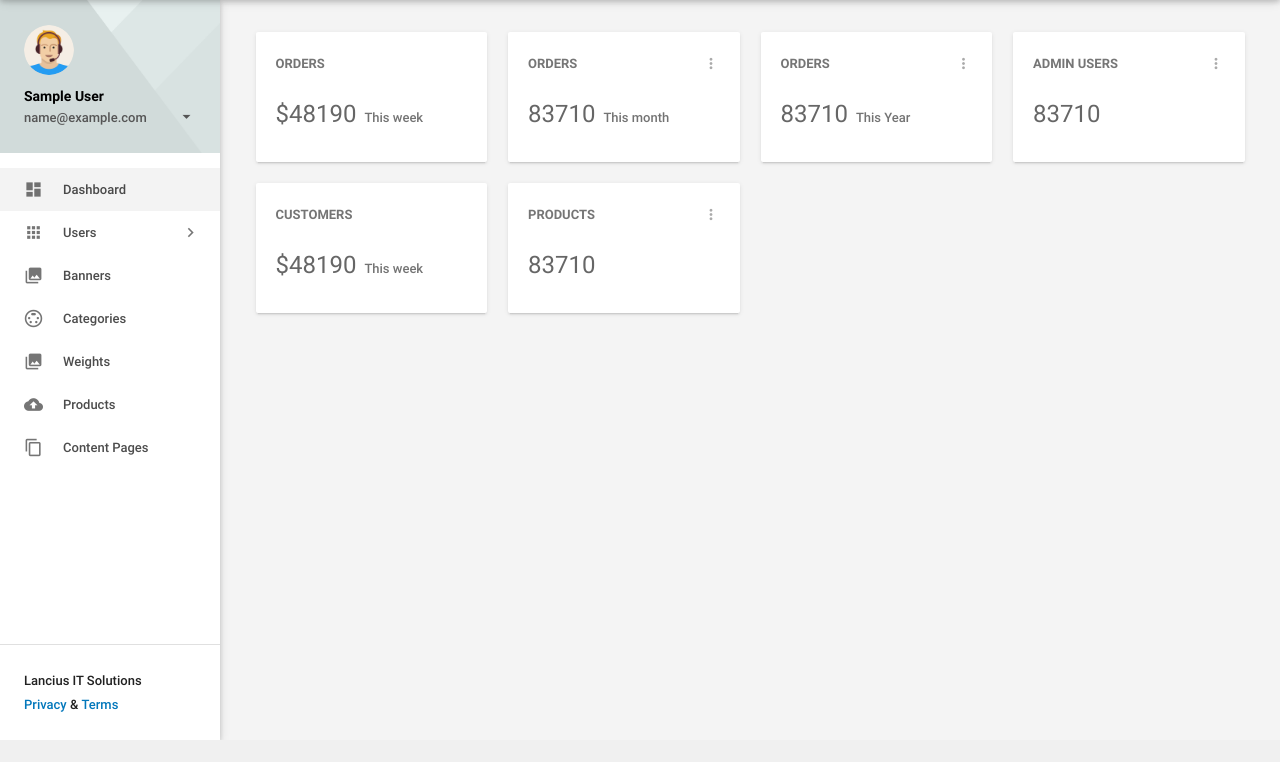
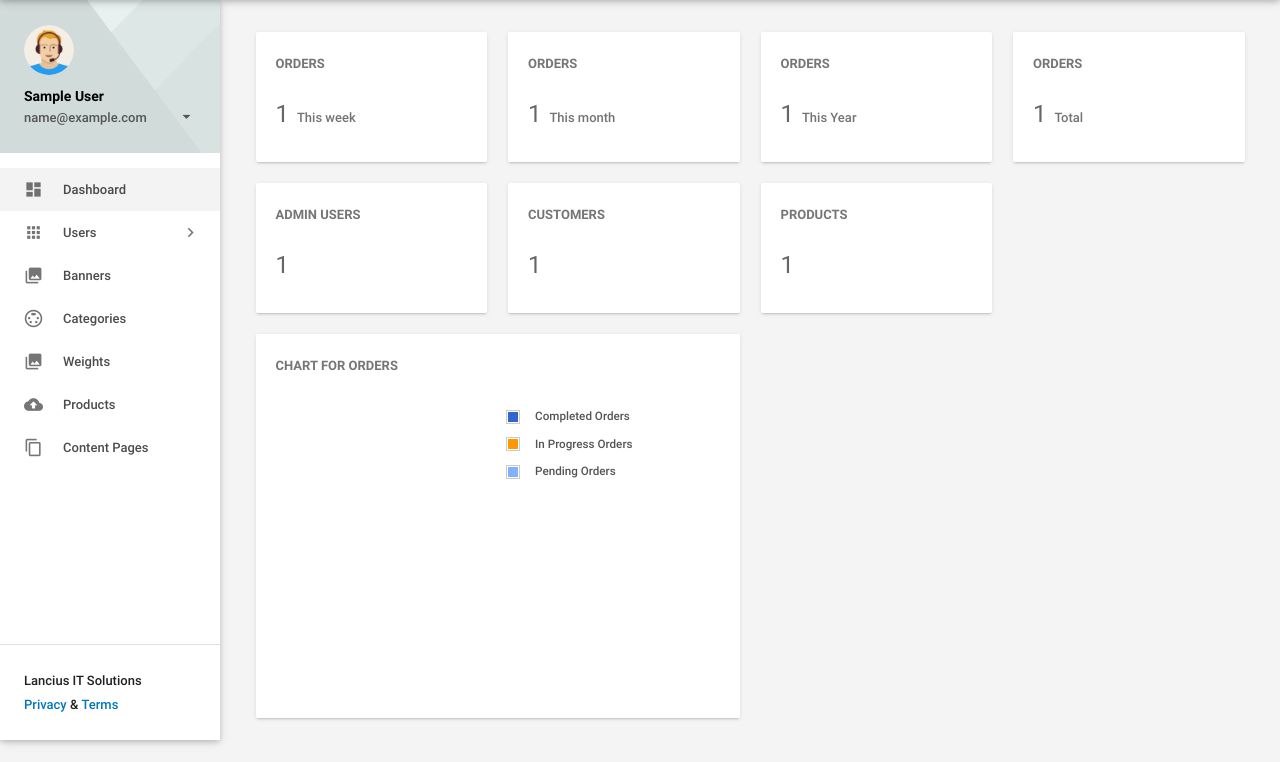
Before and after one commit to Srinivaslancius/Palle2Patnam, a PHP site: page /palle2patnam/dashboard.php in a window 1280 px wide. Shown: the part 60-822 px from the top of the page. Before the commit the page ends 800 px from the top, so only its background shows below. Run offline with PHP 8.4, Linux system fonts and the light colour scheme; the visitor is signed in with stand-in values (Sample User, id 1); tables that the repository leaves empty or names only in its code hold one stand-in row (values such as "Sample post"); some libraries are stand-ins or nearby versions.

Commit message:
dashboard chanegs

```diff
--- a/admin/dashboard.php
+++ b/admin/dashboard.php
@@ -1,8 +1,23 @@
-            <?php include_once 'main_header.php'; ?>
+<?php include_once 'main_header.php'; ?>
 
-            <?php include_once 'side_navigation.php';?>
+<?php include_once 'side_navigation.php';?>
 
             <main class="mn-inner">
+                <?php
+                $result = $conn->query("SELECT count(*) AS total FROM `orders` WHERE `order_date` > DATE_SUB(CURDATE(), INTERVAL 1 WEEK)");
+                $row = $result->fetch_assoc();
+                $sum = $row['total'];
+                $result1 = $conn->query("SELECT count(*) AS total1 FROM `orders` WHERE `order_date` > DATE_SUB(CURDATE(), INTERVAL 1 MONTH)");
+                $row1 = $result1->fetch_assoc();
+                $sum1 = $row1['total1'];
+                $result2 = $conn->query("SELECT count(*) AS total2 FROM `orders` WHERE `order_date` > DATE_SUB(CURDATE(), INTERVAL 12 MONTH)");
+                $row2 = $result2->fetch_assoc();
+                $sum2 = $row2['total2'];
+                $result3 = $conn->query("SELECT count(*) AS total3 FROM `orders`");
+                $row3 = $result3->fetch_assoc();
+                $sum3 = $row3['total3'];
+                ?>
+
                 <div>
                     <div class="row no-m-t no-m-b">
                     <div class="col s12 m12 l3">
@@ -12,7 +27,7 @@
 
                                 </div>
                                 <span class="card-title">Orders</span>
-                                <span class="stats-counter">$<span class="counter">48190</span><small>This week</small></span>
+                                <span class="stats-counter"><span class="counter"><?php echo $sum;?></span><small>This week</small></span>
                             </div>
                             <div id="sparkline-bar"></div>
                         </div>
@@ -21,12 +36,9 @@
                         <div class="card stats-card">
                             <div class="card-content">
                                 <div class="card-options">
-                                    <ul>
-                                        <li><a href="javascript:void(0)"><i class="material-icons">more_vert</i></a></li>
-                                    </ul>
                                 </div>
                                 <span class="card-title">Orders</span>
-                                <span class="stats-counter"><span class="counter">83710</span><small>This month</small></span>
+                                <span class="stats-counter"><span class="counter"><?php echo $sum1;?></span><small>This month</small></span>
                             </div>
                             <div id="sparkline-line"></div>
                         </div>
@@ -35,12 +47,10 @@
                         <div class="card stats-card">
                             <div class="card-content">
                                 <div class="card-options">
-                                    <ul>
-                                        <li><a href="javascript:void(0)"><i class="material-icons">more_vert</i></a></li>
-                                    </ul>
+
                                 </div>
                                 <span class="card-title">Orders</span>
-                                <span class="stats-counter"><span class="counter">83710</span><small>This Year</small></span>
+                                <span class="stats-counter"><span class="counter"><?php echo $sum2;?></span><small>This Year</small></span>
                             </div>
                             <div id="sparkline-line"></div>
                         </div>
@@ -49,12 +59,22 @@
                         <div class="card stats-card">
                             <div class="card-content">
                                 <div class="card-options">
-                                    <ul>
-                                        <li><a href="javascript:void(0)"><i class="material-icons">more_vert</i></a></li>
-                                    </ul>
+
+                                </div>
+                                <span class="card-title">Orders</span>
+                                <span class="stats-counter"><span class="counter"><?php echo $sum3;?></span><small>Total</small></span>
+                            </div>
+                            <div id="sparkline-line"></div>
+                        </div>
+                    </div>
+                    <div class="col s12 m12 l3">
+                        <div class="card stats-card">
+                            <div class="card-content">
+                                <div class="card-options">
+
                                 </div>
                                 <span class="card-title">Admin Users</span>
-                                <span class="stats-counter"><span class="counter">83710</span></span>
+                                <span class="stats-counter"><span class="counter"><?php echo getRowsCount('admin_users');?></span></span>
                             </div>
                             <div id="sparkline-line"></div>
                         </div>
@@ -63,7 +83,7 @@
                         <div class="card stats-card">
                             <div class="card-content">
                                 <span class="card-title">Customers</span>
-                                <span class="stats-counter">$<span class="counter">48190</span><small>This week</small></span>
+                                <span class="stats-counter"><span class="counter"><?php echo getRowsCount('users');?></span></span>
                             </div>
                             <div id="sparkline-bar"></div>
                         </div>
@@ -72,12 +92,10 @@
                         <div class="card stats-card">
                             <div class="card-content">
                                 <div class="card-options">
-                                    <ul>
-                                        <li><a href="javascript:void(0)"><i class="material-icons">more_vert</i></a></li>
-                                    </ul>
+
                                 </div>
                                 <span class="card-title">Products</span>
-                                <span class="stats-counter"><span class="counter">83710</span></span>
+                                <span class="stats-counter"><span class="counter"><?php echo getRowsCount('products');?></span></span>
                             </div>
                             <div id="sparkline-line"></div>
                         </div>
@@ -88,5 +106,93 @@
 
                 </div>
 
+                <div class="row">
+                    <div class="col s12 m6 l6">
+                        <div class="card">
+                            <div class="card-content">
+                                <span class="card-title">Chart For Orders</span>
+                                <div id="flot3"></div>
+                            </div>
+                        </div>
+                    </div>
+                </div>
+
             </main>
-          <?php include_once 'footer.php'; ?>
+
+
+        <?php
+            $status1 = 'Completed';
+            $status2 = 'InProgress';
+            $status3 = 'Failure';
+            $sql4= "SELECT COUNT(*) AS total FROM orders WHERE `order_status` = '".$status1."'";
+            $result4 = $conn->query($sql4);
+            $row = $result4->fetch_assoc();
+            $CompalteCount = $row['total'];
+            $sql6= "SELECT COUNT(*) AS total FROM orders WHERE `order_status` = '".$status2."'";
+            $result5 = $conn->query($sql6);
+            $row2 = $result5->fetch_assoc();
+            $progressCount = $row2['total'];
+            $sql7= "SELECT COUNT(*) AS total FROM orders WHERE `order_status` = '".$status3."'";
+            $result7 = $conn->query($sql7);
+            $row4 = $result7->fetch_assoc();
+            $fasil = $row4['total'];
+            //$row = $result->fetch_assoc();
+            //echo "<pre>"; print_r($row);     die;
+        ?>
+        <?php include_once 'footer.php'; ?>
+
+        <script type="text/javascript">
+            $(document).ready(function() {
+
+                var flot3 = function () {
+                    var data = [{
+                        label: "Completed Orders",
+                        data: <?php echo $CompalteCount;?>,
+                        color: "#3366CC",
+                    }, {
+                        label: "In Progress Orders",
+                        data: <?php echo $progressCount;?>,
+                        color: "#ff9800",
+                    }, {
+                        label: "Pending Orders",
+                        data: <?php echo $fasil;?>,
+                        color: "#82b1ff",
+                    }];
+                    var options = {
+                        series: {
+                            pie: {
+                                show: true
+                            }
+                        },
+                        legend: {
+                            labelFormatter: function(label, series){
+                                return '<span class="pie-chart-legend">'+label+'</span>';
+                            }
+                        },
+                        grid: {
+                            hoverable: true
+                        },
+                        tooltip: true,
+                        tooltipOpts: {
+                            content: "%p.0%, %s",
+                            shifts: {
+                                x: 20,
+                                y: 0
+                            },
+                            defaultTheme: false
+                        }
+                    };
+                    $.plot($("#flot3"), data, options);
+                };
+
+                flot3();
+
+            });
+        </script>
+
+        <!-- Javascripts -->
+        <script src="assets/plugins/nvd3/nv.d3.min.js"></script>
+        <script src="assets/plugins/flot/jquery.flot.min.js"></script>
+        <script src="assets/plugins/flot/jquery.flot.time.min.js"></script>
+        <script src="assets/plugins/flot/jquery.flot.tooltip.min.js"></script>
+        <script src="assets/plugins/flot/jquery.flot.pie.min.js"></script>
--- a/admin/includes/functions.php
+++ b/admin/includes/functions.php
@@ -63,10 +63,20 @@
     }
 
     /* Common function for get count for rows */
-     function getRowsCount($table,$userId)
+     function getRowsCountWithUserId($table,$userId)
     {
         global $conn;
         $sql="select * from `$table` WHERE `user_id` = '$userId' ";
+        $result = $conn->query($sql);
+        $noRows = $result->num_rows;
+        return $noRows;
+    }
+
+    /* Common function for get count for rows */
+     function getRowsCount($table)
+    {
+        global $conn;
+        $sql="select * from `$table` ";
         $result = $conn->query($sql);
         $noRows = $result->num_rows;
         return $noRows;
```
